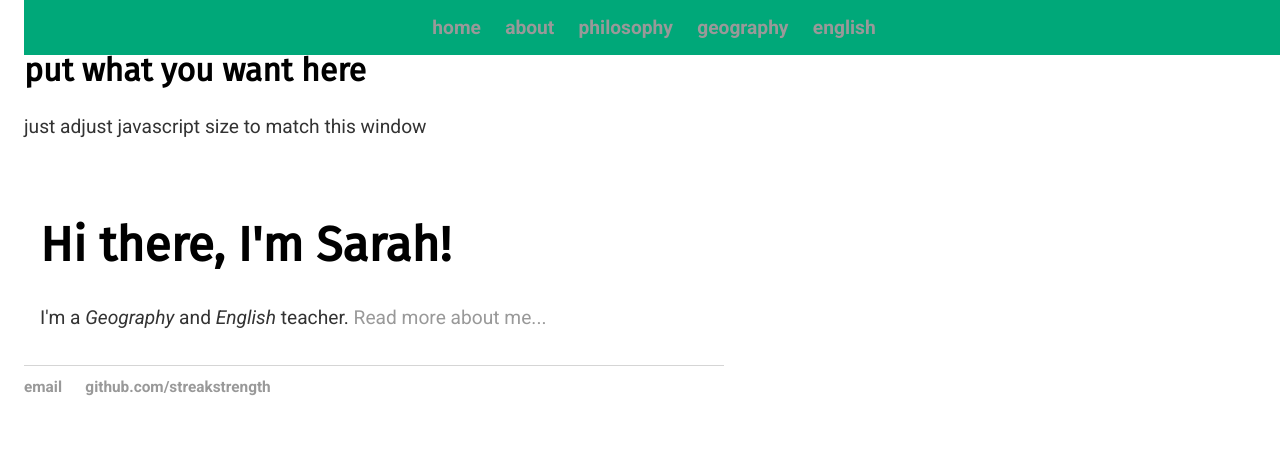
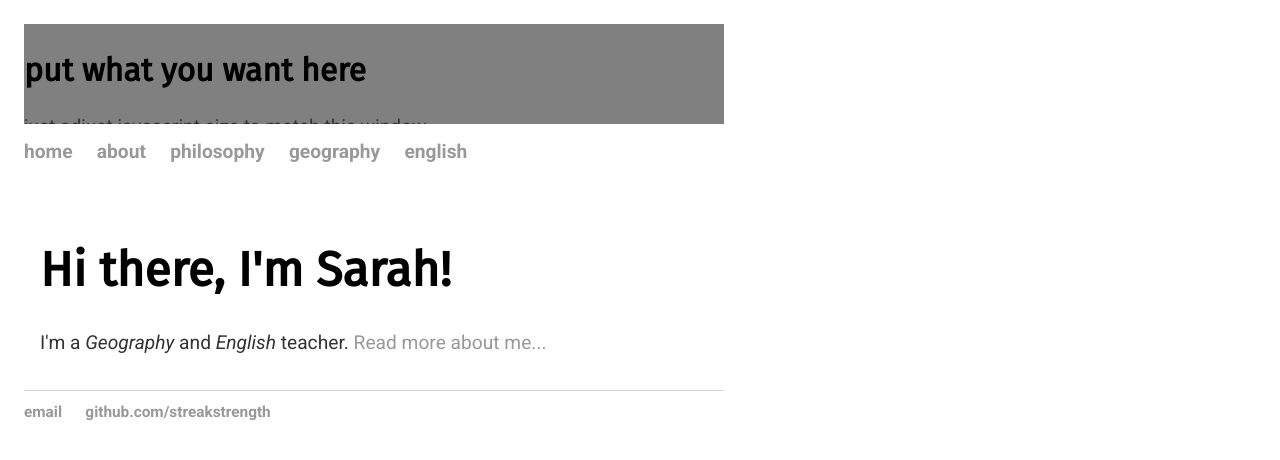
Before and after one commit to streakstrength/streakstrength.github.io, a Jekyll site: the page built from index.html, in a window 1280 px wide. Shown: the top 460 px of the page. Built offline with Jekyll 4.4.1, drawn with Linux system fonts in a browser that asks for light colours.

Commit message:
Update main.css

```diff
--- a/css/main.css
+++ b/css/main.css
@@ -15,7 +15,7 @@
 }
 
 /* Top banner */
-div banner {
+#banner {
 	width: 100%;
 	height: 100px;
     background-color: gray;
@@ -23,7 +23,7 @@
 }
 
 /* Navbar */
-.navbar {
+#navbar {
   overflow: hidden;
   position: fixed;
   background-color: #00a879;
```
